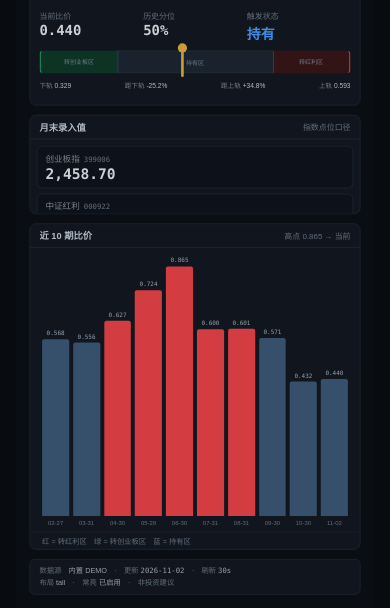
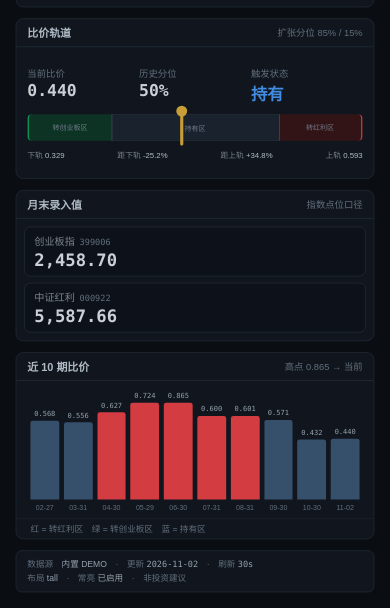
Before and after one commit to chemkwo/xionger-board, a plain HTML site: page board.html in a window 390 px wide. Shown: the part 236-844 px from the top of the page. Drawn offline with Linux system fonts and the light colour scheme.

Commit message:
sync: board.html (2026-11-21 11:44)

```diff
--- a/board.html
+++ b/board.html
@@ -113,7 +113,7 @@ body { font-family:"Microsoft YaHei","PingFang SC",sans-serif; color:#e6edf3; -w
 
 .m-wide { width:1280px; height:800px; padding:20px; }
 .m-square { width:1000px; height:1150px; padding:24px; }
-.m-tall { width:540px; height:1275px; padding:20px; }
+.m-tall { width:500px; height:1085px; padding:20px; }
 
 .m-square #header { height:70px; }
 .m-square #brand .t { font-size:26px; }
@@ -141,12 +141,14 @@ body { font-family:"Microsoft YaHei","PingFang SC",sans-serif; color:#e6edf3; -w
 .m-tall #marketstate { font-size:13px; margin-top:5px; }
 .m-tall #rightop { position:absolute; top:16px; right:16px; }
 .m-tall #badge, .m-tall #refresh { display:none; }
-.m-tall #row1 { height:400px; flex-direction:column; }
+.m-tall #row1 { height:416px; flex-direction:column; }
 .m-tall #row2 { height:auto; flex:1; flex-direction:column; }
 .m-tall #row3 { display:none; }
-.m-tall #decision { width:auto; height:180px; margin-right:0; margin-bottom:14px; }
+/* 高度按内容自然高实测设定：decision 195 / quotes 192。
+   原来写的 180 / 150 会把「中证红利」那一格的数值裁掉（面板 overflow:hidden）。 */
+.m-tall #decision { width:auto; height:196px; margin-right:0; margin-bottom:14px; }
 .m-tall #gauge { height:206px; }
-.m-tall #quotes { width:auto; height:150px; margin-right:0; margin-bottom:14px; }
+.m-tall #quotes { width:auto; height:194px; margin-right:0; margin-bottom:14px; }
 .m-tall #trend { flex:1; min-height:170px; }
 .m-tall #dSignal { font-size:60px; }
 .m-tall #dTarget { font-size:20px; }
@@ -248,9 +250,12 @@ body { font-family:"Microsoft YaHei","PingFang SC",sans-serif; color:#e6edf3; -w
     比价 > 上轨 → 转红利；< 下轨 → 转创业板；中间 → 持有
     每月最后一个交易日收盘后填表，次月第一个交易日下单，分 3-5 个月换仓
 
-  三档自适应：wide 1280x800 / square 1000x1150(折叠机内屏) / tall 540x1275(折叠机外屏)
+  三档自适应：wide 1280x800 / square 1000x1150(折叠机内屏) / tall 竖屏手机
+  tall 的宽度固定、高度按屏幕比例实时算，所以画布正好铺满屏幕、不留黑边，
+  也不用为每台手机的物理分辨率写死一档（1080x2344、1170x2532 都吃同一套）。
   自动按窗口宽高比切换，点「布局」可手动循环；?mode=wide|square|tall 锁定
   参数：src=数据JSON地址，interval=轮询毫秒(默认30000)，dim=0 关闭 OLED 降亮度
+        w=tall 画布宽度（默认 500，调大则整体变小）
 
   data.json 字段见同目录 data.sample.json；核心为 rows 数组（与跟踪表列一一对应）：
     month / cyb / hl / ratio / lower / upper / signal / target / pct
@@ -287,8 +292,32 @@ var DEMO = {
   risk: "按 9–10% 做资金规划底线；存在数年的空转期；最大回撤 -30% 并不比纯红利更低。"
 };
 
-var SIZES = { wide:[1280,800], square:[1000,1150], tall:[540,1275] };
+var SIZES = { wide:[1280,800], square:[1000,1150], tall:[500,1085] };
 var MODES = ["wide","square","tall"];
+
+// 竖屏画布：宽度固定，高度 = 宽度 ÷ 屏幕宽高比，因此 fit() 的缩放系数在两个方向上相等，
+// 画布正好铺满、上下左右都不留黑边。
+// 物理分辨率无关：innerWidth/innerHeight 是 CSS 像素，比值与 devicePixelRatio 无关，
+// 1080x2344 / 1170x2532 / 1440x3200 都走同一套计算，不必逐台适配。
+// TALL_MIN：布局压不下去的极限高度，实测自 tall 版 CSS：
+//   内边距 40 + header 96 + row1(decision 196 + 间距 14 + gauge 206) + 间距 14
+//   + row2 最小(quotes 194 + 间距 14 + trend 170) + 间距 14 + 状态栏 54 = 1012
+// 屏幕比这更矮时自动加宽画布，保证内容不被压爆。
+var TALL_MIN = 1012;
+
+function stageSize(m) {
+  var s = SIZES[m] || SIZES.wide;
+  if (m !== "tall") { return [s[0], s[1]]; }
+  var iw = window.innerWidth, ih = window.innerHeight;
+  if (!(iw > 0) || !(ih > 0)) { return [s[0], s[1]]; }
+  var r = iw / ih;
+  // ?w= 可手动覆盖宽度：调小 → 文字变大（可能趋紧），调大 → 更宽松
+  var w = parseFloat(qs("w"));
+  if (!(w > 100)) { w = s[0]; }
+  var need = Math.ceil(TALL_MIN * r);   // 保证高度不低于布局下限
+  if (w < need) { w = need; }
+  return [w, Math.round(w / r)];
+}
 var mode = "wide", modeLocked = false;
 
 // 休市日集合，来自 data.json 的 holidays 字段（唯一事实源：仓库 .github/scripts/monthly_update.py）。
@@ -445,12 +474,12 @@ function autoMode() { var r = window.innerWidth / window.innerHeight; return r >
 function setMode(m, lock) {
   if (!SIZES[m]) { m = "wide"; }
   mode = m; if (lock) { modeLocked = true; }
-  var st = $("stage");
+  var st = $("stage"), sz = stageSize(m);
   st.className = "m-" + m;
-  st.style.width = SIZES[m][0] + "px";
-  st.style.height = SIZES[m][1] + "px";
+  st.style.width = sz[0] + "px";
+  st.style.height = sz[1] + "px";
   st.style.filter = (qs("dim") === "0" || m === "wide") ? "none" : "brightness(0.88)";
-  $("brandsub").innerHTML = m === "wide" ? "月度判定看板" : (m === "square" ? "折叠机 · 内屏展开" : "折叠机 · 外屏速览");
+  $("brandsub").innerHTML = m === "wide" ? "月度判定看板" : (m === "square" ? "折叠机 · 内屏展开" : "竖屏 · 速览");
   $("sMode").innerHTML = m;
   fit();
 }
@@ -460,7 +489,8 @@ function cycleMode() {
   setMode(MODES[(i + 1) % MODES.length], true);
 }
 function fit() {
-  var s = Math.min(window.innerWidth / SIZES[mode][0], window.innerHeight / SIZES[mode][1]);
+  var sz = stageSize(mode);
+  var s = Math.min(window.innerWidth / sz[0], window.innerHeight / sz[1]);
   $("stage").style.transform = "translate(-50%,-50%) scale(" + s + ")";
 }
 function tryWakeLock() {
@@ -493,7 +523,8 @@ var pm = qs("mode");
 setMode(SIZES[pm] ? pm : autoMode(), !!SIZES[pm]);
 tick(); loadData(); tryWakeLock();
 setInterval(tick, 1000); setInterval(loadData, itv);
-window.onresize = function() { if (!modeLocked) { setMode(autoMode(), false); } else { fit(); } };
+// 竖屏画布高度依赖 innerHeight，所以锁定时也必须重算尺寸，不能只 fit()。
+window.onresize = function() { setMode(modeLocked ? mode : autoMode(), modeLocked); };
 try { document.addEventListener("visibilitychange", function() { if (!document.hidden) { tryWakeLock(); } }); } catch (e) {}
 </script>
 </body>
```
